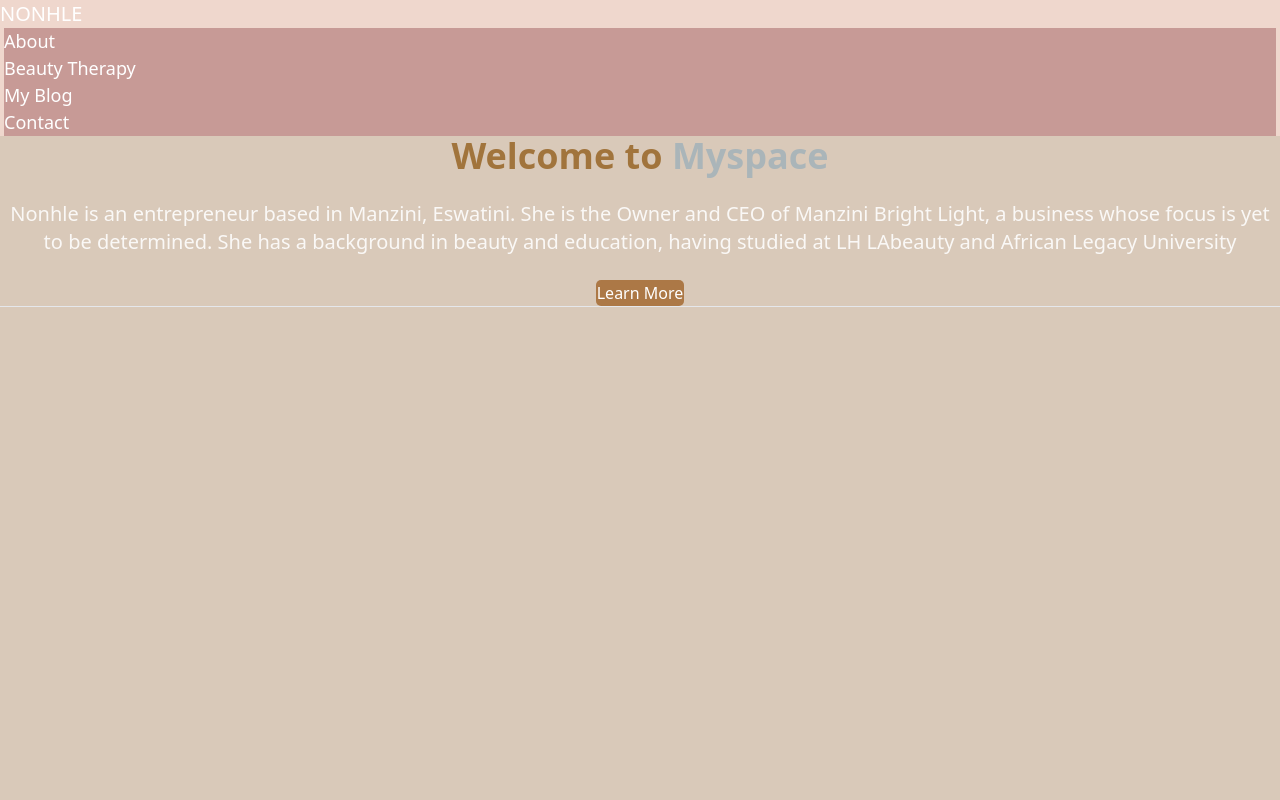
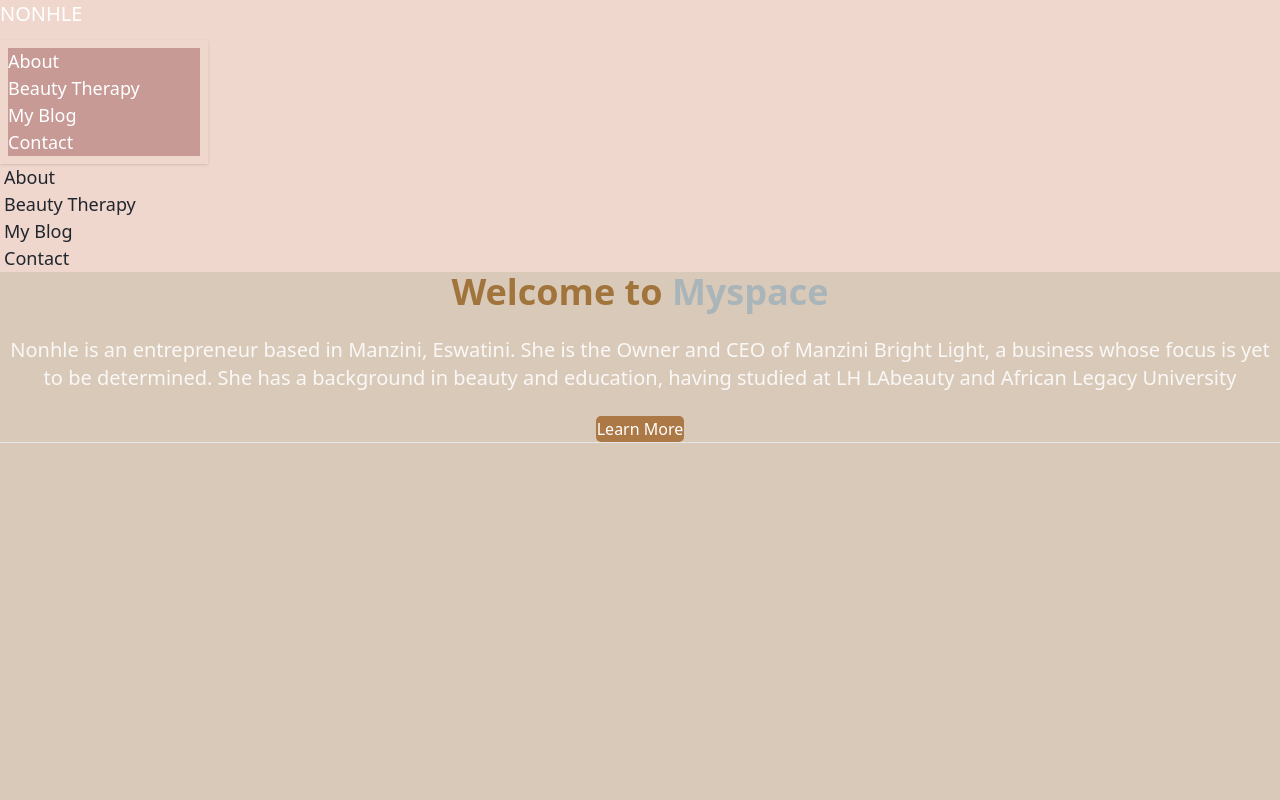
Before and after one commit to SimisoK/salon-website, a React (Vite) app: page / in a window 1280 px wide. Shown: the top 800 px of the page. Built offline with nearby package versions, Linux system fonts and the light colour scheme; the HTML template or start-up script is replaced by a standard one.

Commit message:
Fixed Header Non Responsive

```diff
--- a/src/components/Header.jsx
+++ b/src/components/Header.jsx
@@ -1,21 +1,68 @@
 import React from 'react';
-     import { Link } from 'react-router-dom'; // Import Link
+import { Link } from 'react-router-dom';
 
 function Header() {
   return (
-         <header className="navbar bg-[#efd7cd]">
+    <div className="navbar bg-[#efd7cd]">
       <div className="flex-1">
-             <a className="btn btn-ghost normal-case text-xl text-black">NONHLE</a>
+        <Link to="/" className="btn btn-ghost normal-case text-xl">
+          NONHLE
+        </Link>
       </div>
       <div className="flex-none">
-             <ul className="menu menu-horizontal px-1">
-               <li className="bg-[#c79a96] text-white hover:bg-[#a87672]"><Link to="/">About</Link></li>
-               <li className="bg-[#c79a96] text-white hover:bg-[#a87672]"><Link to="/beauty-therapy">Beauty Therapy</Link></li>
-               <li className="bg-[#c79a96] text-white hover:bg-[#a87672]"><Link to="/blog">My Blog</Link></li>
-               <li className="bg-[#c79a96] text-white hover:bg-[#a87672]"><a href="#contact">Contact</a></li>
+        <div className="dropdown dropdown-end">
+          <label tabIndex={0} className="btn btn-ghost lg:hidden">
+            <svg
+              xmlns="http://www.w3.org/2000/svg"
+              className="h-5 w-5"
+              fill="none"
+              viewBox="0 0 24 24"
+              stroke="currentColor"
+            >
+              <path
+                strokeLinecap="round"
+                strokeLinejoin="round"
+                strokeWidth="2"
+                d="M4 6h16M4 12h8m-8 6h16"
+              />
+            </svg>
+          </label>
+          <ul
+            tabIndex={0}
+            className="menu menu-compact dropdown-content mt-3 p-2 shadow bg-base-100 rounded-box w-52"
+          >
+            <li className="bg-[#c79a96] text-white hover:bg-[#a87672]">
+              <Link to="/">About</Link>
+            </li>
+            <li className="bg-[#c79a96] text-white hover:bg-[#a87672]">
+              <Link to="/beauty-therapy">Beauty Therapy</Link>
+            </li>
+            <li className="bg-[#c79a96] text-white hover:bg-[#a87672]">
+              <Link to="/blog">My Blog</Link>
+            </li>
+            <li className="bg-[#c79a96] text-white hover:bg-[#a87672]">
+              <a href="#contact">Contact</a>
+            </li>
           </ul>
         </div>
-         </header>
+        <div className="hidden lg:flex">
+          <ul className="menu menu-horizontal px-1">
+            <li>
+              <Link to="/">About</Link>
+            </li>
+            <li>
+              <Link to="/beauty-therapy">Beauty Therapy</Link>
+            </li>
+            <li>
+              <Link to="/blog">My Blog</Link>
+            </li>
+            <li>
+              <a href="#contact">Contact</a>
+            </li>
+          </ul>
+        </div>
+      </div>
+    </div>
   );
 }
 
```
Lines whose indentation alone changed are shown as unchanged.
